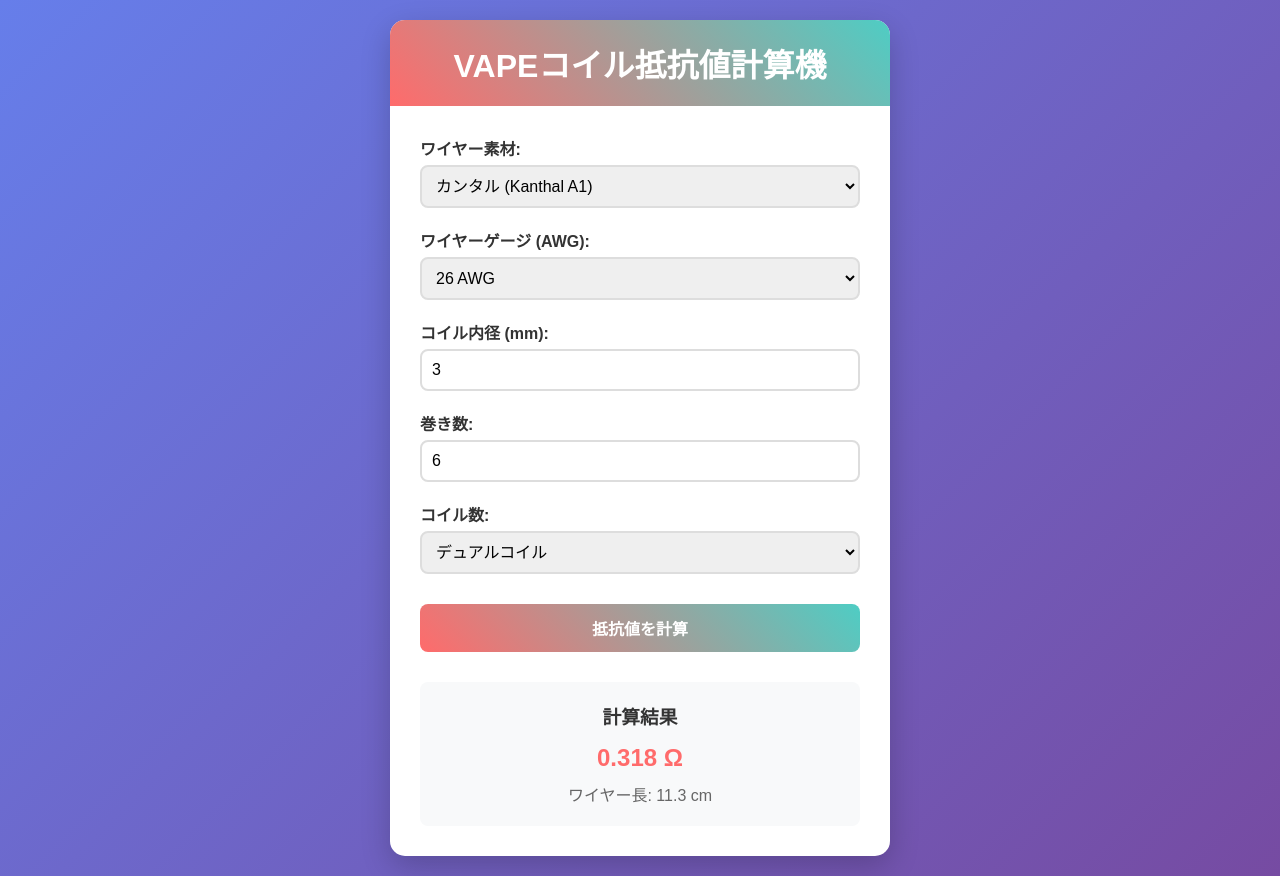
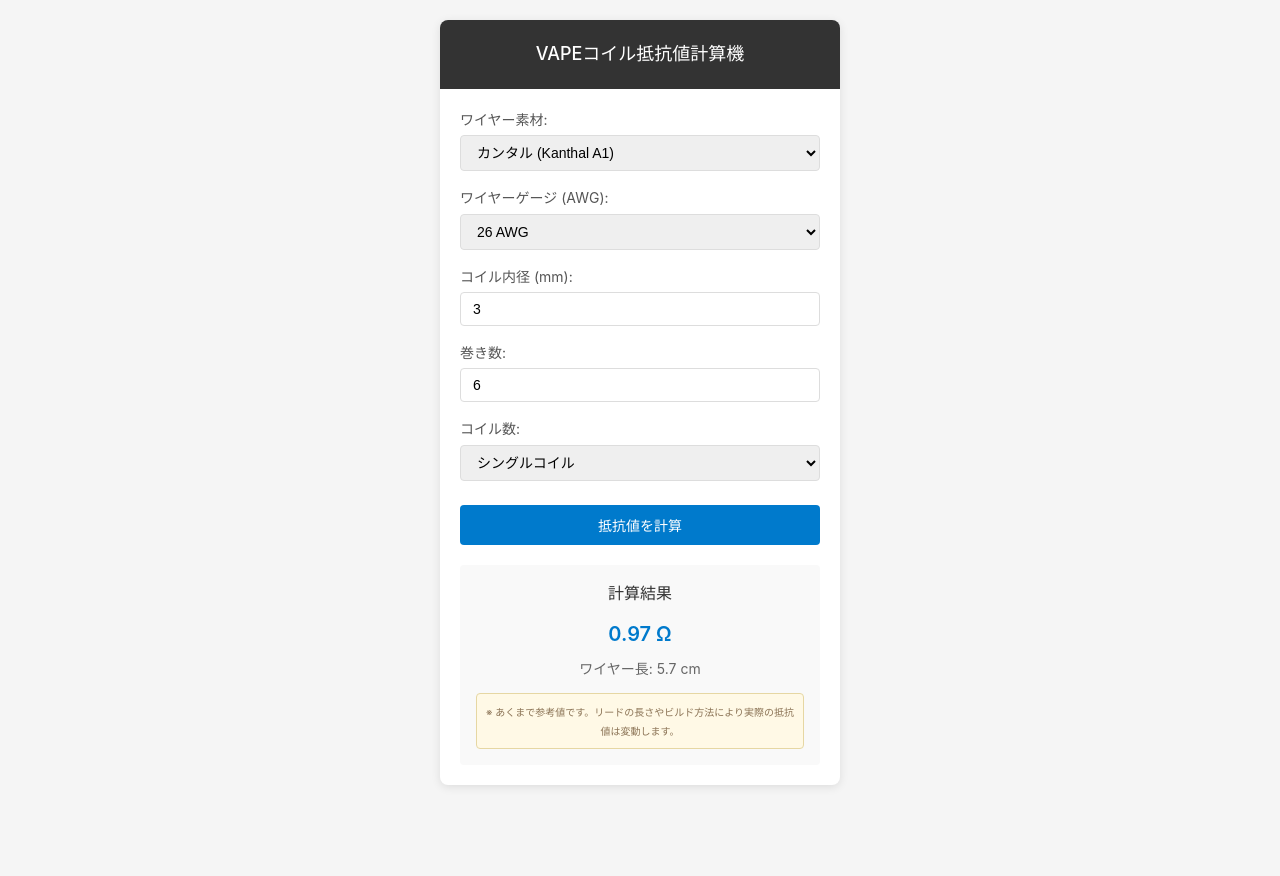
Before and after one commit to tjzmfws0f/vape-coil-calculator, a website: page index.html in a window 1280 px wide. Both pictures are taken after a click on the button "抵抗値を計算". After the commit the page ends 805 px from the top, so only its background shows below. Drawn offline with Linux system fonts and the light colour scheme.

Commit message:
Hide calculation results by default until user inputs values

```diff
--- a/css/style.css
+++ b/css/style.css
@@ -5,100 +5,107 @@
 }
 
 body {
-    font-family: Arial, sans-serif;
-    background: linear-gradient(135deg, #667eea 0%, #764ba2 100%);
-    min-height: 100vh;
+    font-family: -apple-system, BlinkMacSystemFont, 'Segoe UI', Roboto, sans-serif;
+    background: #f5f5f5;
     padding: 20px;
+    line-height: 1.6;
 }
 
 .container {
-    max-width: 500px;
+    max-width: 400px;
     margin: 0 auto;
     background: white;
-    border-radius: 15px;
-    box-shadow: 0 10px 30px rgba(0,0,0,0.2);
+    border-radius: 8px;
+    box-shadow: 0 2px 10px rgba(0,0,0,0.1);
     overflow: hidden;
 }
 
 h1 {
-    background: linear-gradient(45deg, #ff6b6b, #4ecdc4);
+    background: #333;
     color: white;
     text-align: center;
     padding: 20px;
-    margin: 0;
+    font-size: 18px;
+    font-weight: 500;
 }
 
 .calculator {
-    padding: 30px;
+    padding: 20px;
 }
 
 .input-group {
-    margin-bottom: 20px;
+    margin-bottom: 16px;
 }
 
 label {
     display: block;
-    margin-bottom: 5px;
-    font-weight: bold;
-    color: #333;
+    margin-bottom: 4px;
+    font-size: 14px;
+    color: #555;
 }
 
 input, select {
     width: 100%;
-    padding: 10px;
-    border: 2px solid #ddd;
-    border-radius: 8px;
-    font-size: 16px;
+    padding: 8px 12px;
+    border: 1px solid #ddd;
+    border-radius: 4px;
+    font-size: 14px;
 }
 
 input:focus, select:focus {
     outline: none;
-    border-color: #4ecdc4;
+    border-color: #007acc;
 }
 
 button {
     width: 100%;
-    padding: 12px;
-    background: linear-gradient(45deg, #ff6b6b, #4ecdc4);
+    padding: 10px;
+    background: #007acc;
     color: white;
     border: none;
-    border-radius: 8px;
-    font-size: 16px;
-    font-weight: bold;
+    border-radius: 4px;
+    font-size: 14px;
     cursor: pointer;
-    margin-top: 10px;
-    transition: transform 0.2s;
+    margin-top: 8px;
 }
 
 button:hover {
-    transform: translateY(-2px);
-}
-
-button:active {
-    transform: translateY(0);
+    background: #005a99;
 }
 
 .result {
-    margin-top: 30px;
-    padding: 20px;
-    background: #f8f9fa;
-    border-radius: 8px;
+    margin-top: 20px;
+    padding: 16px;
+    background: #f9f9f9;
+    border-radius: 4px;
     text-align: center;
 }
 
 .result h3 {
     color: #333;
-    margin-bottom: 15px;
+    margin-bottom: 12px;
+    font-size: 16px;
+    font-weight: 500;
 }
 
 #resistance-result {
-    font-size: 24px;
-    font-weight: bold;
-    color: #ff6b6b;
-    margin-bottom: 10px;
+    font-size: 20px;
+    font-weight: 600;
+    color: #007acc;
+    margin-bottom: 8px;
 }
 
 #wire-length {
-    font-size: 16px;
+    font-size: 14px;
     color: #666;
 }
+
+.note {
+    margin-top: 12px;
+    padding: 8px;
+    background: #fff9e6;
+    border: 1px solid #e6d7a3;
+    border-radius: 4px;
+    color: #8b7355;
+    font-size: 12px;
+}
--- a/index.html
+++ b/index.html
@@ -42,17 +42,20 @@
             <div class="input-group">
                 <label for="coil-count">コイル数:</label>
                 <select id="coil-count">
-                    <option value="1">シングルコイル</option>
-                    <option value="2" selected>デュアルコイル</option>
+                    <option value="1" selected>シングルコイル</option>
+                    <option value="2">デュアルコイル</option>
                 </select>
             </div>
 
             <button onclick="calculateResistance()">抵抗値を計算</button>
 
-            <div class="result">
+            <div class="result" id="result-section" style="display: none;">
                 <h3>計算結果</h3>
                 <div id="resistance-result">-</div>
                 <div id="wire-length">-</div>
+                <div class="note">
+                    <small>※ あくまで参考値です。リードの長さやビルド方法により実際の抵抗値は変動します。</small>
+                </div>
             </div>
         </div>
     </div>
--- a/js/calculator.js
+++ b/js/calculator.js
@@ -1,8 +1,20 @@
-// ワイヤー素材の抵抗率 (Ω·mm²/m)
-const WIRE_RESISTIVITY = {
-    kanthal: 1.45,
-    nichrome: 1.09,
-    stainless: 0.75
+// VAPE一般的な組み合わせ参考値テーブル
+const VAPE_REFERENCE = {
+    kanthal: {
+        24: { base: 0.15, perWrap: 0.08 },
+        26: { base: 0.25, perWrap: 0.12 },
+        27: { base: 0.32, perWrap: 0.15 }
+    },
+    nichrome: {
+        24: { base: 0.12, perWrap: 0.06 },
+        26: { base: 0.20, perWrap: 0.10 },
+        27: { base: 0.25, perWrap: 0.12 }
+    },
+    stainless: {
+        24: { base: 0.08, perWrap: 0.04 },
+        26: { base: 0.13, perWrap: 0.065 },
+        27: { base: 0.16, perWrap: 0.08 }
+    }
 };
 
 // AWGゲージと直径の対応表 (mm)
@@ -19,26 +31,24 @@ function calculateResistance() {
     const wraps = parseInt(document.getElementById('wraps').value);
     const coilCount = parseInt(document.getElementById('coil-count').value);
 
-    // 入力値の検証
     if (!coilDiameter || !wraps || coilDiameter <= 0 || wraps <= 0) {
-        document.getElementById('resistance-result').textContent = '入力値を確認してください';
-        document.getElementById('wire-length').textContent = '';
+        document.getElementById('result-section').style.display = 'none';
         return;
     }
 
-    const wireDiameter = AWG_DIAMETER[gauge];
-    const crossSectionalArea = Math.PI * Math.pow(wireDiameter / 2, 2);
-    const lengthPerWrap = Math.PI * coilDiameter;
-    const totalLength = lengthPerWrap * wraps;
-    const singleCoilResistance = (WIRE_RESISTIVITY[material] * totalLength) / (crossSectionalArea * 1000);
+    const ref = VAPE_REFERENCE[material][gauge];
+    const diameterFactor = coilDiameter / 3.0; // 3mmを基準
+    const singleCoilResistance = (ref.base + ref.perWrap * wraps) * diameterFactor;
     const finalResistance = singleCoilResistance / coilCount;
 
-    document.getElementById('resistance-result').textContent = `${finalResistance.toFixed(3)} Ω`;
-    document.getElementById('wire-length').textContent = `ワイヤー長: ${(totalLength * coilCount / 10).toFixed(1)} cm`;
+    const wireLength = Math.PI * coilDiameter * wraps / 10;
+
+    document.getElementById('resistance-result').textContent = `${finalResistance.toFixed(2)} Ω`;
+    document.getElementById('wire-length').textContent = `ワイヤー長: ${wireLength.toFixed(1)} cm`;
+    document.getElementById('result-section').style.display = 'block';
 }
 
-// 初期計算とイベントリスナー
-document.addEventListener('DOMContentLoaded', calculateResistance);
+// 初期計算を削除し、イベントリスナーのみ設定
 document.addEventListener('change', function(e) {
     if (e.target.matches('input, select')) calculateResistance();
 });
```
